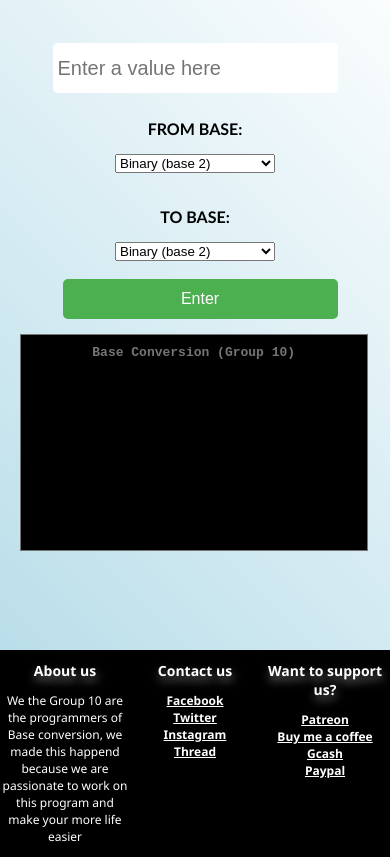
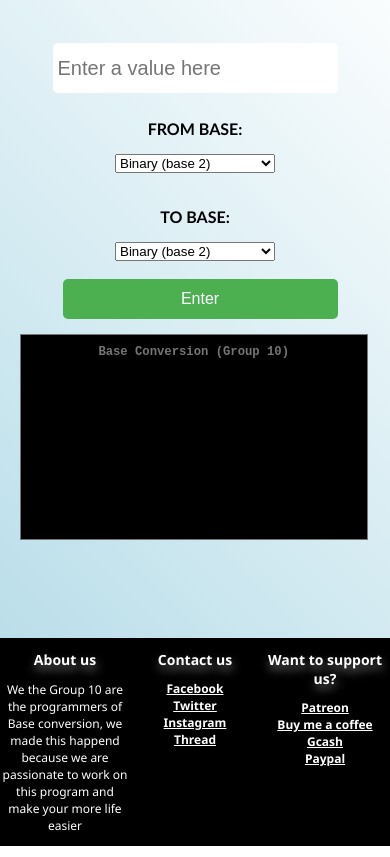
Before and after one commit to Fuzzy190/Index, a plain HTML site: page index.html in a window 390 px wide. Shown: the part 73-930 px from the top of the page. Drawn offline with Linux system fonts and the light colour scheme.

Commit message:
Update index.css

```diff
--- a/index.css
+++ b/index.css
@@ -136,7 +136,7 @@ body {
   .main textarea {
     width: 93%;
     height: 15em;
-    font-size: 13px;
+    font-size: 1.45vh;
     padding: 10px;
   }
 
```
